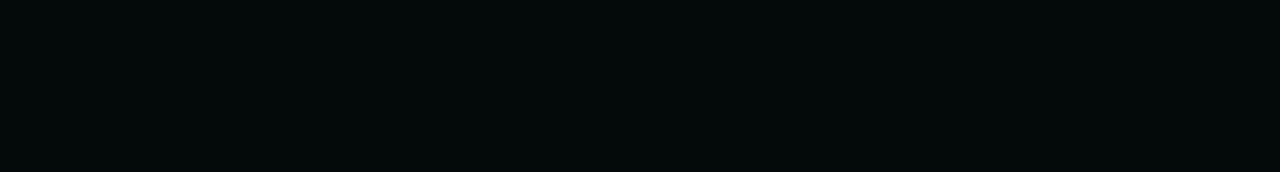
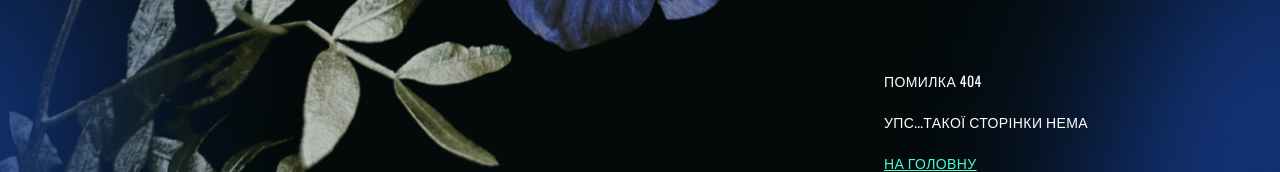
Before and after one commit to anastasiia-hrekova/lover-flower, a React (Create React App) app in the folder frontend/: page /corporation/about in a window 1280 px wide. Before the commit this address had no page. Shown: the part 780-952 px from the top of the page. Before the commit the page ends 800 px from the top, so only its background shows below. Built offline with nearby package versions, Linux system fonts and the light colour scheme.

Commit message:
add not found page

```diff
--- a/frontend/src/pages/ContactsPage.jsx
+++ b/frontend/src/pages/ContactsPage.jsx
@@ -269,13 +269,11 @@
           </QuestionsBlock>
           <ContactsBlockSpan>Ми на карті</ContactsBlockSpan>
           <ContactsIframe
-            class="contacts-section__map"
             src="https://www.google.com/maps/embed?pb=!1m18!1m12!1m3!1d2537.4757931944964!2d30.77264847656058!3d50.50671337160291!2m3!1f0!2f0!3f0!3m2!1i1024!2i768!4f13.1!3m3!1m2!1s0x40d4d97de411b701%3A0x48116b28f7f00d94!2z0YPQuy4g0KLQsNGA0LDRgdCwINCo0LXQstGH0LXQvdC60L4sIDUsINCR0YDQvtCy0LDRgNGLLCDQmtC40LXQstGB0LrQsNGPINC-0LHQu9Cw0YHRgtGMLCAwNzQwMA!5e0!3m2!1sru!2sua!4v1720375077819!5m2!1sru!2sua"
             width="100%"
             height="427"
-            allowfullscreen=""
             loading="lazy"
-            referrerpolicy="no-referrer-when-downgrade"
+            referrerPolicy="no-referrer-when-downgrade"
           ></ContactsIframe>
         </Container>
       </Contacts>
--- a/frontend/src/pages/NotFound.jsx
+++ b/frontend/src/pages/NotFound.jsx
@@ -1,8 +1,61 @@
+import { NavLink } from 'react-router-dom';
+import Footer from '../components/Footer';
+import styled from 'styled-components';
+import Container from '../styles/Container';
+
+const NotFoundPage = styled.div`
+  background-image: url(/images/404-background.png);
+  background-repeat: no-repeat;
+  background-position: center;
+  background-size: cover;
+  content: '';
+  width: 100%;
+  height: 95rem;
+  margin-top: 10rem;
+`;
+
+const TextBlock = styled.div`
+  display: flex;
+  flex-direction: column;
+  gap: 2rem;
+  margin-top: 74rem;
+  margin-left: 70%;
+`;
+
+const ErrorText = styled.p`
+  font-size: 1.4rem;
+  font-weight: 400;
+  line-height: 2.1rem;
+  letter-spacing: 0.04rem;
+  font-family: 'Oswald', sans-serif;
+  text-transform: uppercase;
+`;
+
+const ToMainPage = styled(NavLink)`
+  font-size: 1.4rem;
+  font-weight: 400;
+  line-height: 2.1rem;
+  letter-spacing: 0.04rem;
+  font-family: 'Oswald', sans-serif;
+  text-transform: uppercase;
+  color: ${({ theme }) => theme.colors.mainColor};
+  text-decoration: underline;
+`;
+
 const NotFound = () => {
   return (
-    <div>
-      <h1>404</h1>
-    </div>
+    <>
+      <NotFoundPage>
+        <Container>
+          <TextBlock>
+            <ErrorText>Помилка 404</ErrorText>
+            <ErrorText>Упс...такої сторінки нема</ErrorText>
+            <ToMainPage to="/">На головну</ToMainPage>
+          </TextBlock>
+        </Container>
+      </NotFoundPage>
+      <Footer />
+    </>
   );
 };
 
```
